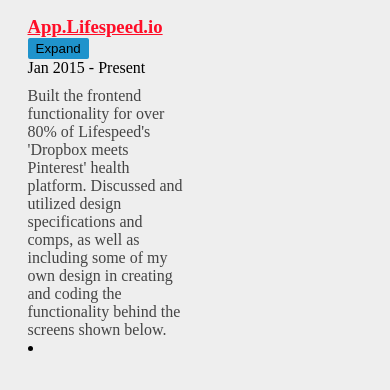
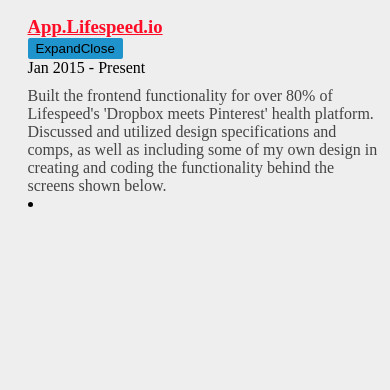
Before and after one commit to Elwend/Portfolio-2015, a website: page templates/portfolio.html in a window 390 px wide. Drawn offline with nearby package versions, Linux system fonts and the light colour scheme; files that its build step writes are made by us from their sources.

Commit message:
Portfolio ngshow boolean, media query

```diff
--- a/css/portfolio.scss
+++ b/css/portfolio.scss
@@ -29,3 +29,9 @@
   width: 80% !important;
   margin: 2% 10% !important;
 }
+
+@media(max-width: 800px){
+  .portfolio-section {
+    width: 90%;
+  }
+}
--- a/js/slideController.js
+++ b/js/slideController.js
@@ -1,9 +1,9 @@
 portfolioApp.controller('slideController', function($scope) {
-
-  $scope.lifespeedSlides = ['../images/lifespeed/1.png', '../images/lifespeed/2.png', '../images/lifespeed/3.png', '../images/lifespeed/4.png', '../images/lifespeed/5.png', '../images/lifespeed/6.png', '../images/lifespeed/7.png', '../images/lifespeed/8.png'];
 
   $scope.pauseOnHover = true;
   $scope.isActive = false;
+
+  $scope.lifespeedSlides = ['../images/lifespeed/1.png', '../images/lifespeed/2.png', '../images/lifespeed/3.png', '../images/lifespeed/4.png', '../images/lifespeed/5.png', '../images/lifespeed/6.png', '../images/lifespeed/7.png', '../images/lifespeed/8.png'];
 
   $scope.activeSlides = function() {
     if ($scope.isActive === true) {
--- a/templates/portfolio.html
+++ b/templates/portfolio.html
@@ -7,7 +7,7 @@
         <h3><a href="app.lifespeed.io">App.Lifespeed.io</a></h3>
       </div>
       <div class="col-md-6 pull-right">
-        <button class="btn btn-primary pull-right" ng-click="activeSlides()">Expand</button>
+        <button class="btn btn-primary pull-right" ng-click="activeSlides()"><span ng-show="!isActive">Expand</span><span ng-show="isActive">Close</span></button>
       </div>
     </div>
     <div class="row">
```
